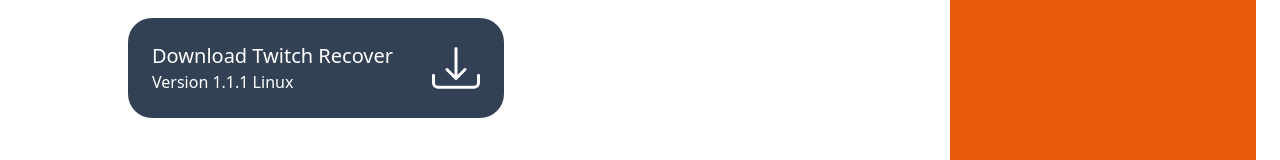
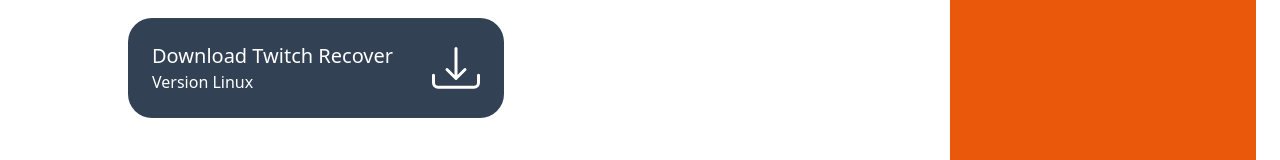
Before and after one commit to TwitchRecover/website, a React (Create React App) app in the folder website/: page / in a window 1280 px wide. Shown: the part 335-495 px from the top of the page. Built offline with nearby package versions, Linux system fonts and the light colour scheme; no server answers.

Commit message:
Shows live release version.

```diff
--- a/website/src/pages/Home/home.tsx
+++ b/website/src/pages/Home/home.tsx
@@ -1,11 +1,25 @@
+import { useEffect, useState } from "react";
 import { BsDownload } from "react-icons/bs"
 import Cardsection from "./cardsection";
 import { getOS } from "../../utils/getos";
-
+import { fetchRelease } from "../../utils/fetchRelease";
 // TODO set up download and have it pick based on detected OS
 // TODO set up the browser download tool or image of the GUI
 
 function Home() {
+    const [ release, setRelease ] = useState<string>("");
+
+    useEffect(() => {
+        const callFetchRelease = async () => {
+            let fetchData = await fetchRelease();
+            if (typeof fetchData !== "string") {
+                setRelease(fetchData[0].tag_name);
+            }
+        }
+        callFetchRelease();
+
+        return ()=>{}; // Clean up.
+    },[]);
 
     const handleClick = (e:React.MouseEvent<HTMLButtonElement, MouseEvent>) => {
         //console.log("Handle download");
@@ -22,7 +36,7 @@
                 <button onClick={(e)=>handleClick(e)} className="bg-slate-700 rounded-3xl flex items-center justify-between text-white w-3/4 sm:w-6/12 md:w-7/12 lg:w-5/12 p-4 sm:p-8 md:p-6 mb-8 md:m-20">
                     <div className="flex flex-col items-start text-left">
                         <h3 className="font-medium text-lg md:text-xl">Download Twitch Recover</h3>
-                        <a href="https://github.com/TwitchRecover/TwitchRecover/releases" target="_blank" rel="noopener noreferrer"><p>{`Version 1.1.1 ${getOS()}`}</p></a>
+                        <a href="https://github.com/TwitchRecover/TwitchRecover/releases" target="_blank" rel="noopener noreferrer"><p>{`Version ${release} ${getOS()}`}</p></a>
                     </div>
                     <div className="text-4xl md:text-5xl pr-2 md:pr-0"><BsDownload /></div>
                 </button>
```
